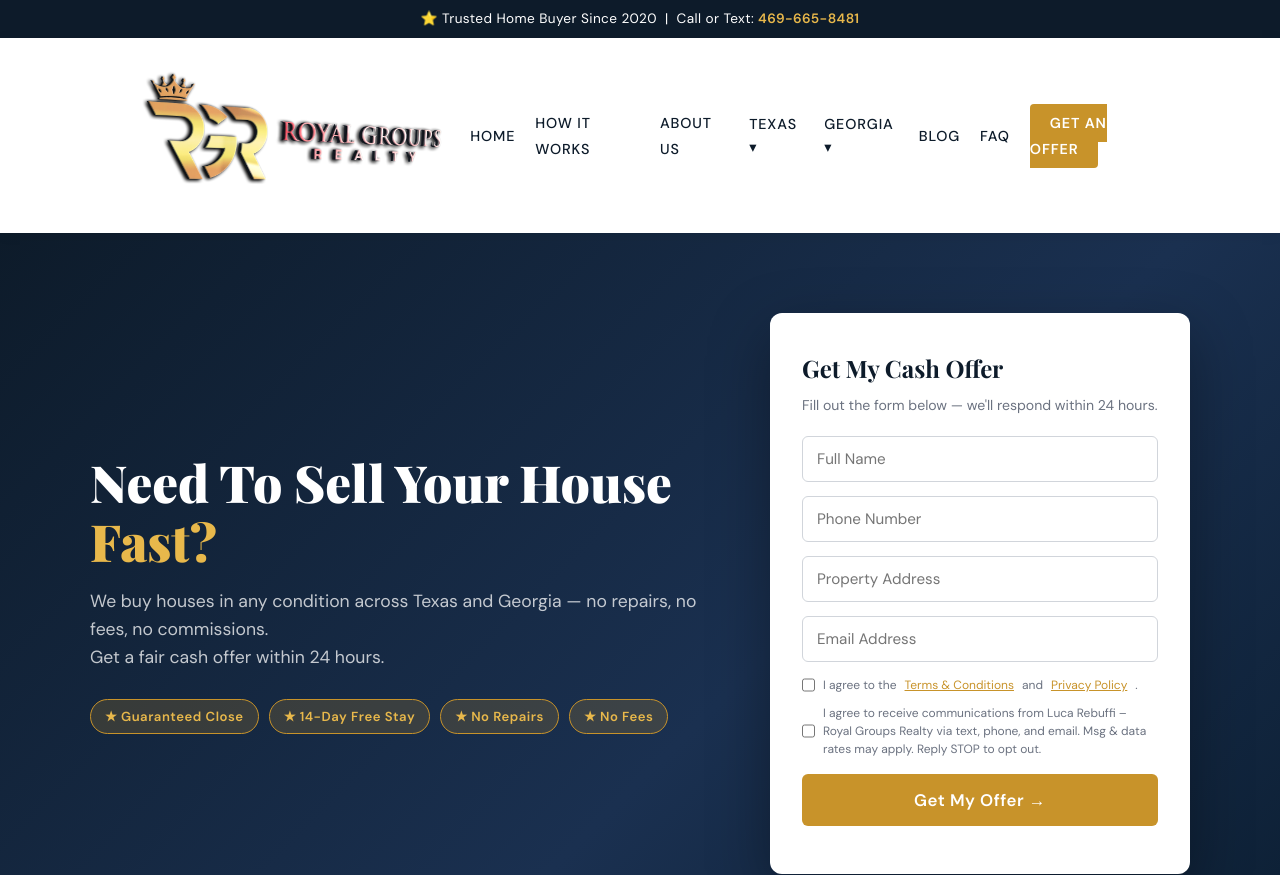
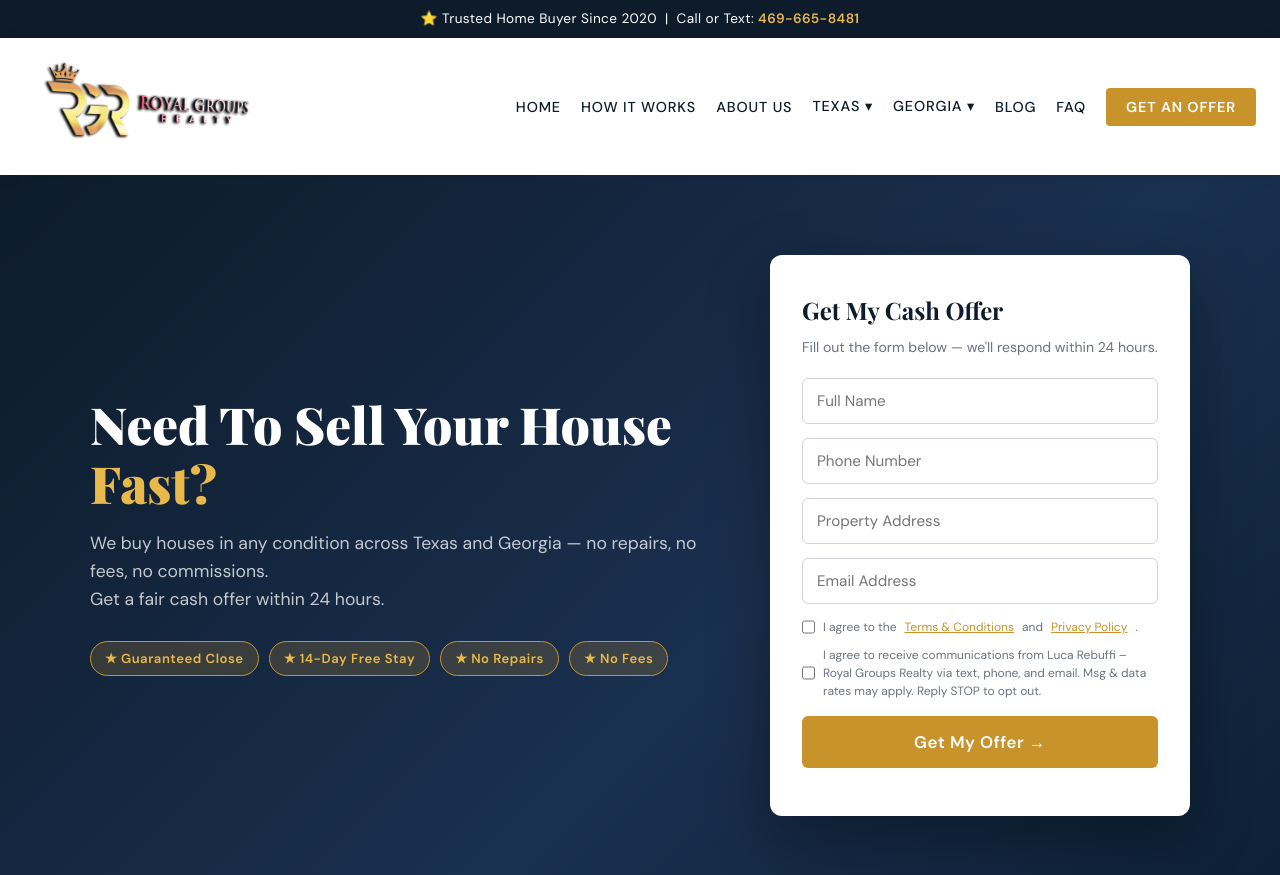
Before and after one commit to lucarebuffi-rgr/royalgroupsrealty, a Flask app: page / in a window 1280 px wide. Shown: the top 875 px of the page. Run offline with Flask 3, Linux system fonts and the light colour scheme.

Commit message:
Update index.html

```diff
--- a/templates/index.html
+++ b/templates/index.html
@@ -32,7 +32,7 @@
     .topbar { background: var(--navy); color: var(--white); text-align: center; padding: 8px 16px; font-size: 0.85rem; letter-spacing: 0.03em; }
     .topbar a { color: var(--gold-light); text-decoration: none; font-weight: 600; }
     header { background: var(--white); box-shadow: 0 2px 12px rgba(0,0,0,0.07); position: relative; top: 0; z-index: 200; }
-    nav { max-width: 1100px; margin: 0 auto; display: flex; align-items: center; justify-content: space-between; padding: 14px 24px; }
+    nav { max-width: 1280px; margin: 0 auto; display: flex; align-items: center; justify-content: space-between; padding: 10px 24px; }
     .logo { font-family: 'Playfair Display', serif; font-size: 1.45rem; font-weight: 900; color: var(--navy); text-decoration: none; line-height: 1.2; }
     .logo span { color: var(--gold); }
     nav ul { list-style: none; display: flex; gap: 20px; align-items: center; }
@@ -167,7 +167,7 @@
 
 <header>
   <nav>
-    <a href="/"><img src="/static/logo.png" alt="Royal Groups Realty" style="height:160px;" /></a>
+    <a href="/"><img src="/static/logo.png" alt="Royal Groups Realty" style="height:110px;" /></a>
     <ul>
       <li><a href="/">Home</a></li>
       <li><a href="#how-it-works">How It Works</a></li>
```
